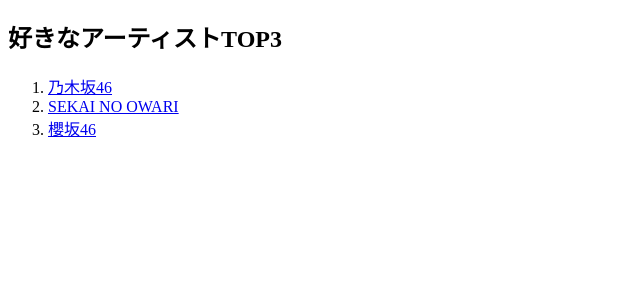
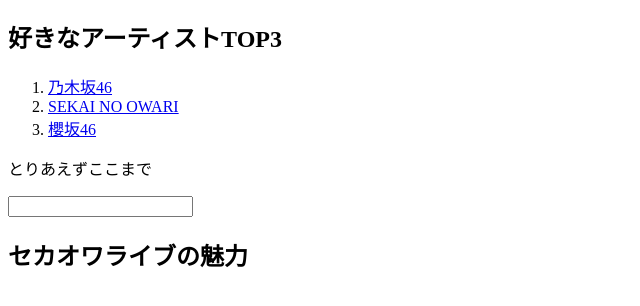
Before and after one commit to s1f102401281/team-project, a plain HTML site: page html/hna.html in a window 1280 px wide. Shown: the part 170-476 px from the top of the page, without its empty margins (0-640 px from the left). Drawn offline with Linux system fonts and the light colour scheme; files that its build step writes are made by us from their sources.

Commit message:
好きなアーティストとライブの魅力について書く

```diff
--- a/html/hna.html
+++ b/html/hna.html
@@ -20,8 +20,15 @@
             <li><a href="https://www.nogizaka46.com">乃木坂46</a></li>
             <li><a href="https://sekainoowari.jp/">SEKAI NO OWARI</a></li>
             <li><a href="https://sakurazaka46.com/">櫻坂46</a></li>
-        </ol>
+       </ol>
+とりあえずここまで
 
+    <ul id=”data-list”>
+    </ul>
 
+    <input type=”file” id=”file” name=”file”>
+
+    <script type=”text/javascript” src=”script.js”></script>
+       <h2>セカオワライブの魅力</h2>
     </body>
 </html>
```
